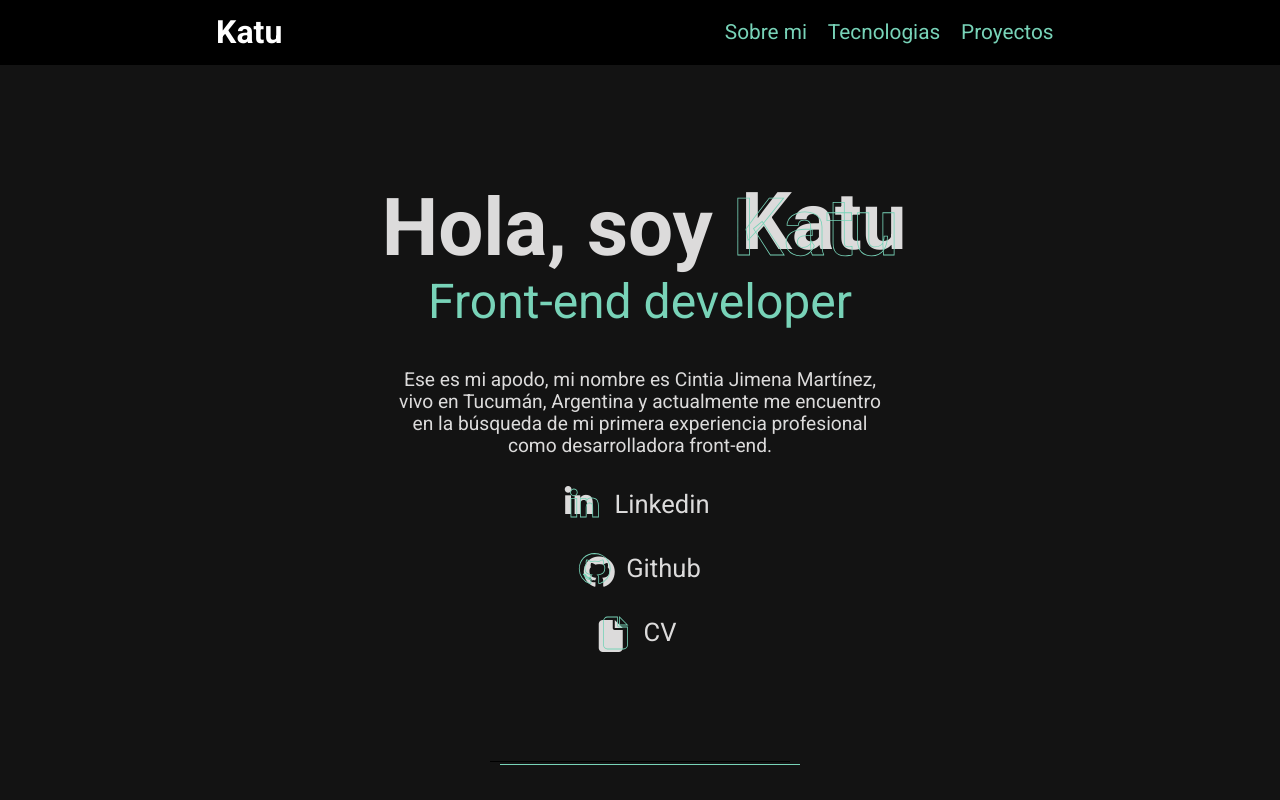
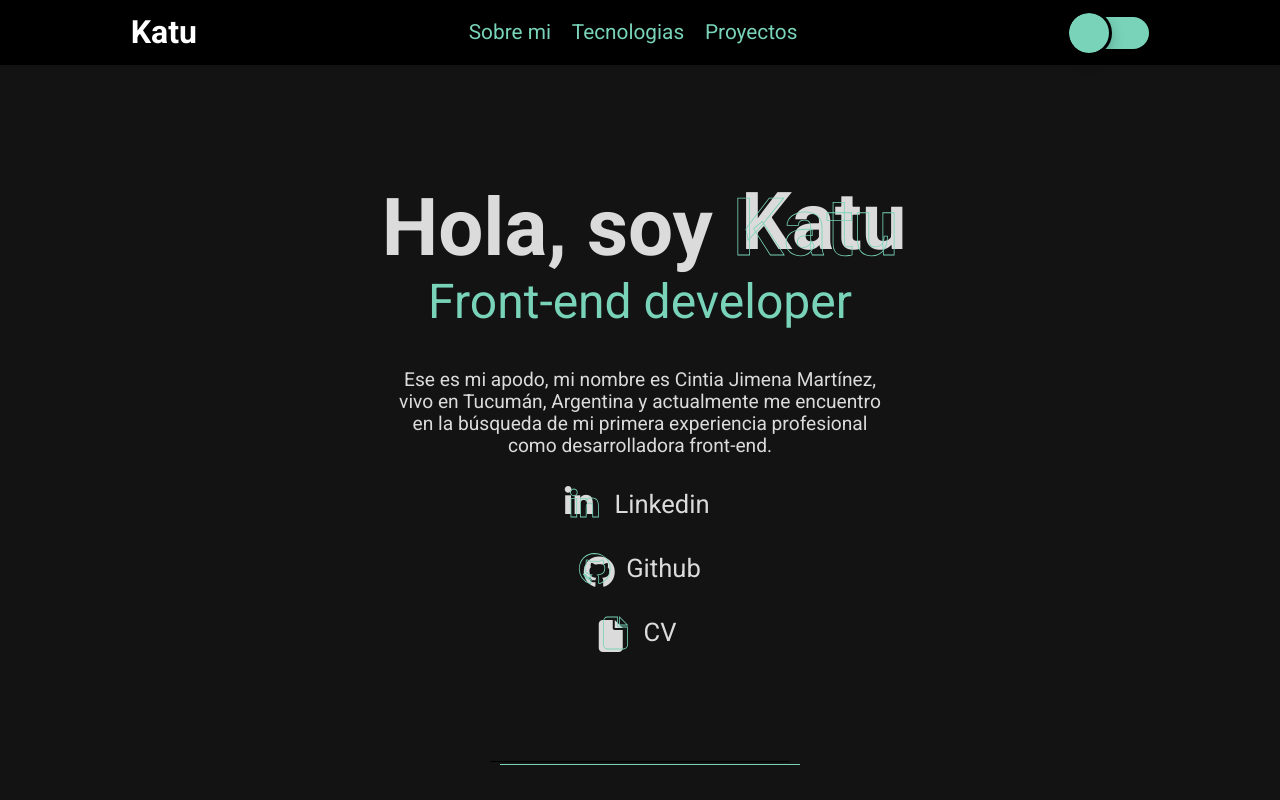
Before and after one commit to KatuGT/Portfolio-katu, a React (Create React App) app: page / in a window 1280 px wide. Shown: the top 800 px of the page. Built offline with nearby package versions, Linux system fonts and the light colour scheme.

Commit message:
Craedo y funcionando switch de theme

```diff
--- a/src/App.js
+++ b/src/App.js
@@ -7,20 +7,24 @@ import Main from './componentes/Main';
 import Proyectos from './componentes/Proyectos';
 import Footer from './componentes/Footer';
 import Themes from './componentes/Themes';
+import { useState } from 'react';
 
 const MyGlobalStyle = createGlobalStyle`
   body {
     background-color: ${({ theme }) => theme.bg};
+    transition: background-color ease 0.5s;
   }
 `;
 
 function App() {
+  const [theme, setTheme] = useState('dark')
+
   return (
     <>
-      <ThemeProvider theme={Themes['dark']}>
+      <ThemeProvider theme={Themes[theme]}>
         <MyGlobalStyle />
         <div className='App'>
-          <Navbar />
+          <Navbar setTheme = { setTheme } />
           <Main>
             <SobreMi />
             <Divisor />
--- a/src/componentes/Navbar.jsx
+++ b/src/componentes/Navbar.jsx
@@ -1,5 +1,5 @@
-import { useState } from "react";
-import styled from "styled-components";
+import { useState } from 'react';
+import styled from 'styled-components';
 
 const Header = styled.header`
   position: fixed;
@@ -51,7 +51,7 @@ const Menu = styled.ul`
   padding: 0;
   position: absolute;
   top: 100%;
-  left: ${({ open }) => (open ? "0" : "-100%")};
+  left: ${({ open }) => (open ? '0' : '-100%')};
   background-color: var(--main-clr);
   transition: left 1s ease;
   z-index: 20000;
@@ -93,32 +93,79 @@ const MenuLink = styled.a`
     padding: 0.99em 0.5em;
   }
 `;
+const SwitchWrapper = styled.div``;
+const SwitchLabel = styled.label`
+  display: flex;
+  height: 2em;
+  width: 5em;
+  border-radius: 2em;
+  background-color: var(--main-clr);
+  position: relative;
+  &::before {
+    content: '';
+    position: absolute;
+    height: 2.5em;
+    width: 2.5em;
+    top: -0.25em;
+    background-color: var(--main-clr);
+    border-radius: 100vh;
+    transition: transform 0.2s ease;
+    box-shadow: rgba(0, 0, 0, 0.35) 0px 5px 15px;
+    outline: 3px solid black;
+  }
+`;
+const SwitchInput = styled.input`
+  display: none;
+  &[type='checkbox']:checked + ${SwitchLabel}::before {
+    background-color: var(--main-clr);
+    transform: translateX(100%);
+  }
+`;
 
-const Navbar = () => {
+const Navbar = (props) => {
   const [ShowMenu, setShowMenu] = useState(false);
+
+  const changeTheme = (e) => {
+    let target = e.target.checked;
+
+    if (target) {
+      props.setTheme('dark');
+    } else {
+      props.setTheme('light');
+    }
+  };
 
   return (
     <Header>
       <NavBar>
-        <LogoContainer href="#sobreMi">Katu</LogoContainer>
+        <LogoContainer href='#sobreMi'>Katu</LogoContainer>
+
         <MenuIconMobil onClick={() => setShowMenu(!ShowMenu)}>
           <i
-            className={!ShowMenu ? "fa-solid fa-bars" : "fa-solid fa-xmark"}
+            className={!ShowMenu ? 'fa-solid fa-bars' : 'fa-solid fa-xmark'}
           ></i>
         </MenuIconMobil>
         <Menu open={ShowMenu}>
           <MenuItem onClick={() => setShowMenu(!ShowMenu)}>
-            <MenuLink href="#sobreMi">Sobre mi</MenuLink>
+            <MenuLink href='#sobreMi'>Sobre mi</MenuLink>
           </MenuItem>
 
           <MenuItem onClick={() => setShowMenu(!ShowMenu)}>
-            <MenuLink href="#tecno">Tecnologias</MenuLink>
+            <MenuLink href='#tecno'>Tecnologias</MenuLink>
           </MenuItem>
 
           <MenuItem onClick={() => setShowMenu(!ShowMenu)}>
-            <MenuLink href="#proyectos">Proyectos</MenuLink>
+            <MenuLink href='#proyectos'>Proyectos</MenuLink>
           </MenuItem>
         </Menu>
+        <SwitchWrapper>
+          <SwitchInput
+            type='checkbox'
+            id='switch'
+            onChange={(e) => changeTheme(e)}
+          />
+          <SwitchLabel htmlFor='switch'></SwitchLabel>
+        </SwitchWrapper>
       </NavBar>
     </Header>
   );
```
